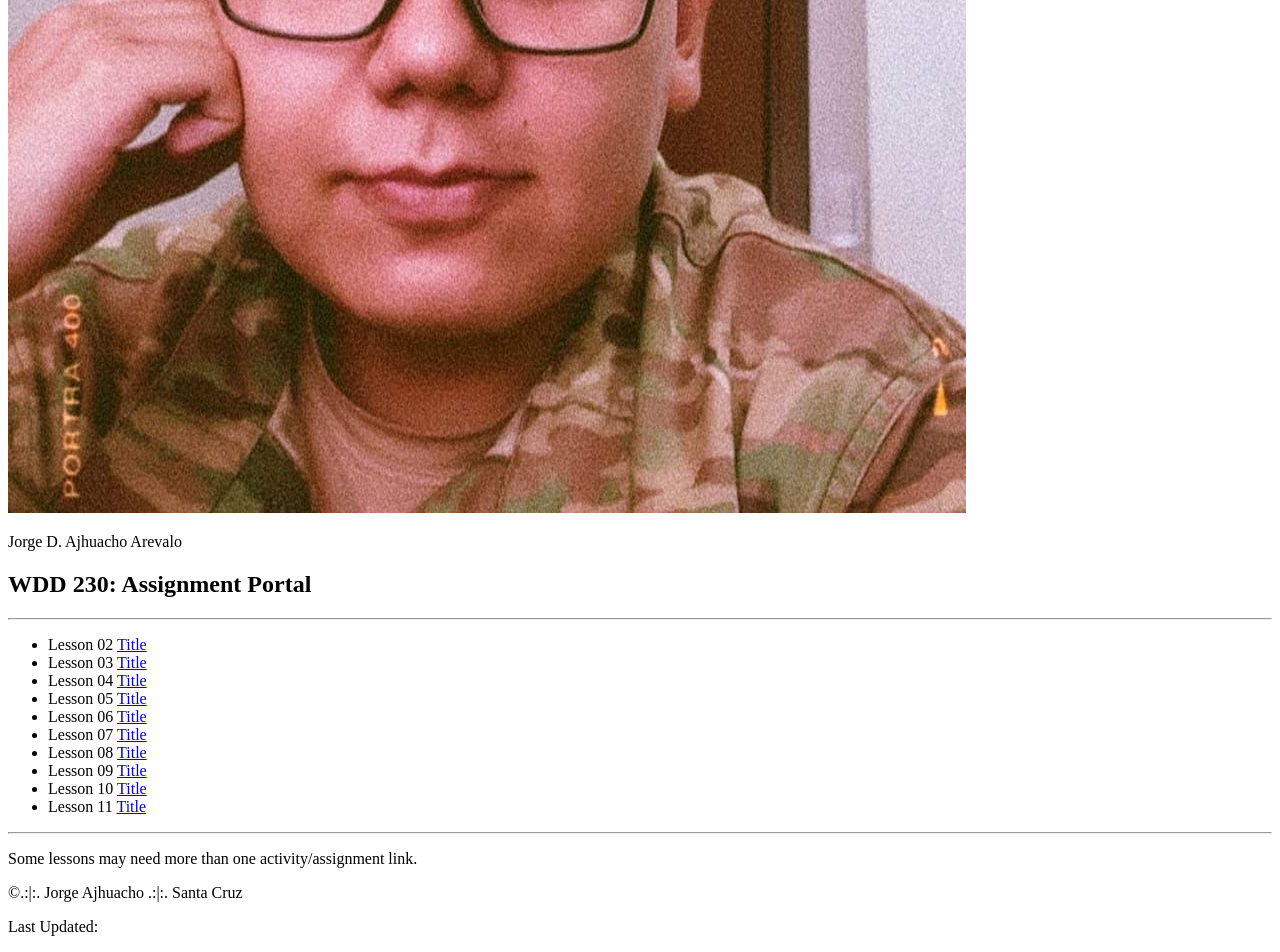
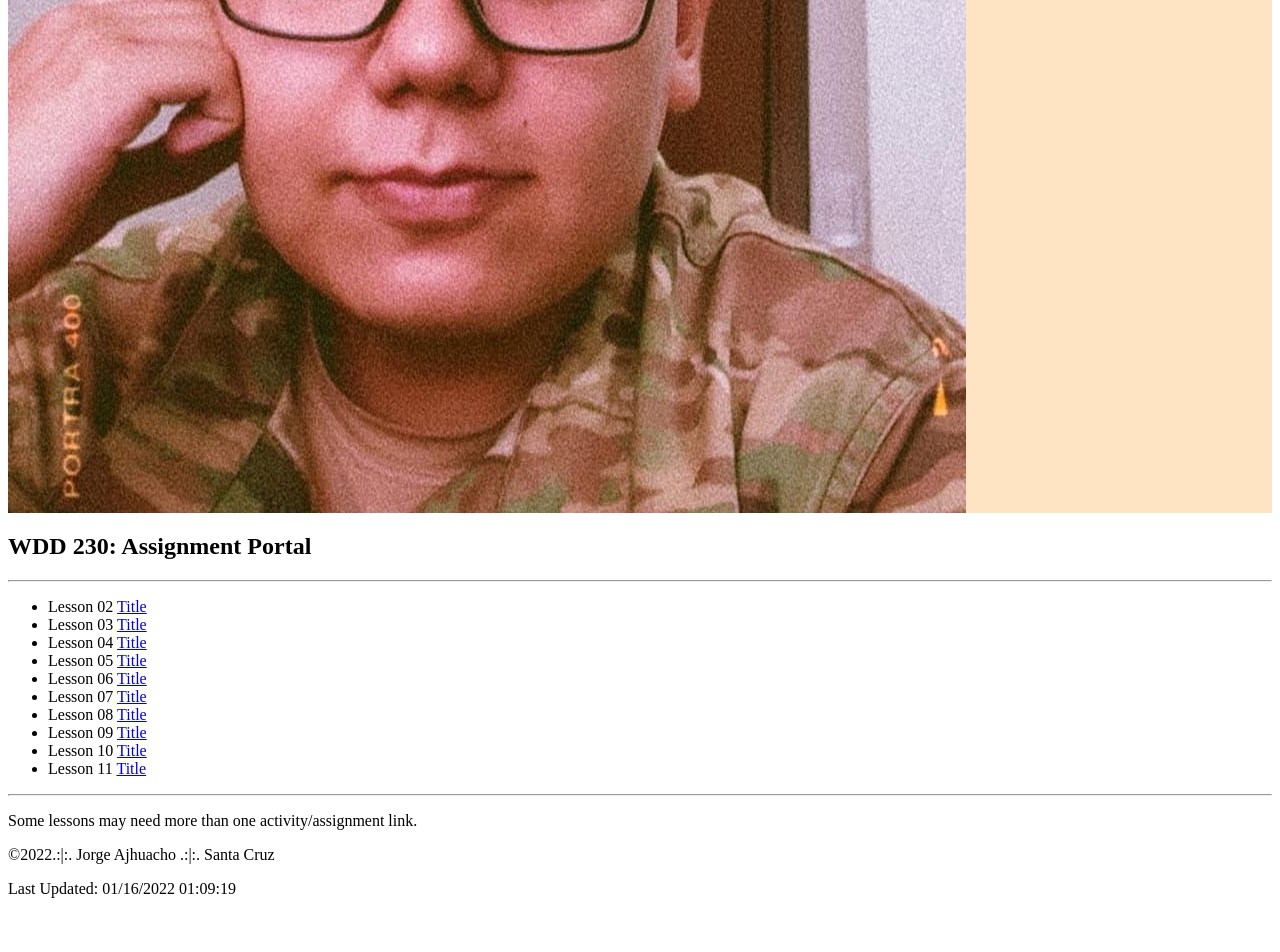
Before and after one commit to JorgeAjhuacho/wdd230, a plain HTML site: page index.html in a window 1280 px wide. Shown: the part 455-1407 px from the top of the page. After the commit the page ends 1369 px from the top, so only its background shows below. Drawn offline with Linux system fonts and the light colour scheme.

Commit message:
version 3

```diff
--- /dev/null
+++ b/CSS/style.css
@@ -0,0 +1,6 @@
+/* Styles for header */
+.grid-header{
+    background-color: bisque;
+    display:grid;
+    grid-template-columns: auto auto;
+}
--- /dev/null
+++ b/JS/script.js
@@ -0,0 +1,5 @@
+window.onload = function getTime() {
+    let currentDate = new Date();
+    document.querySelector(".year").innerHTML = currentDate.getFullYear();
+    document.getElementById("lastmodification").innerHTML = document.lastModified;
+}
--- a/index.html
+++ b/index.html
@@ -4,12 +4,14 @@
     <meta charset="UTF-8">
     <meta http-equiv="X-UA-Compatible" content="IE=edge">
     <meta name="viewport" content="width=device-width, initial-scale=1.0">
+    <link rel="stylesheet" href="CSS/style.css">
+    <script src="JS/script.js"></script>
     <title>WDD 230: Assignment Portal</title>
 </head>
 <body>
     <header>
         <div class="grid-header">
-            <img class="image-header" src="myimage.jpg" alt="myPhoto">
+            <img class="image-header" src="Images/myimage.jpg" alt="myPhoto">
             <div class="paragraph-header">
                 <p>Jorge D. Ajhuacho Arevalo</p>
             </div>
@@ -40,7 +42,7 @@
     <footer>
         <div class="footer">
             <p>&#169;<nobr class="year"></nobr>.:|:. Jorge Ajhuacho .:|:. Santa Cruz</p>
-            <p>Last Updated: <nobr id="lastmod"></nobr></p>
+            <p>Last Updated: <nobr id="lastmodification"></nobr></p>
         </div>
     </footer>
 </body>
```
Also changed, not shown: Images/myimage.jpg (renamed from myimage.jpg).
